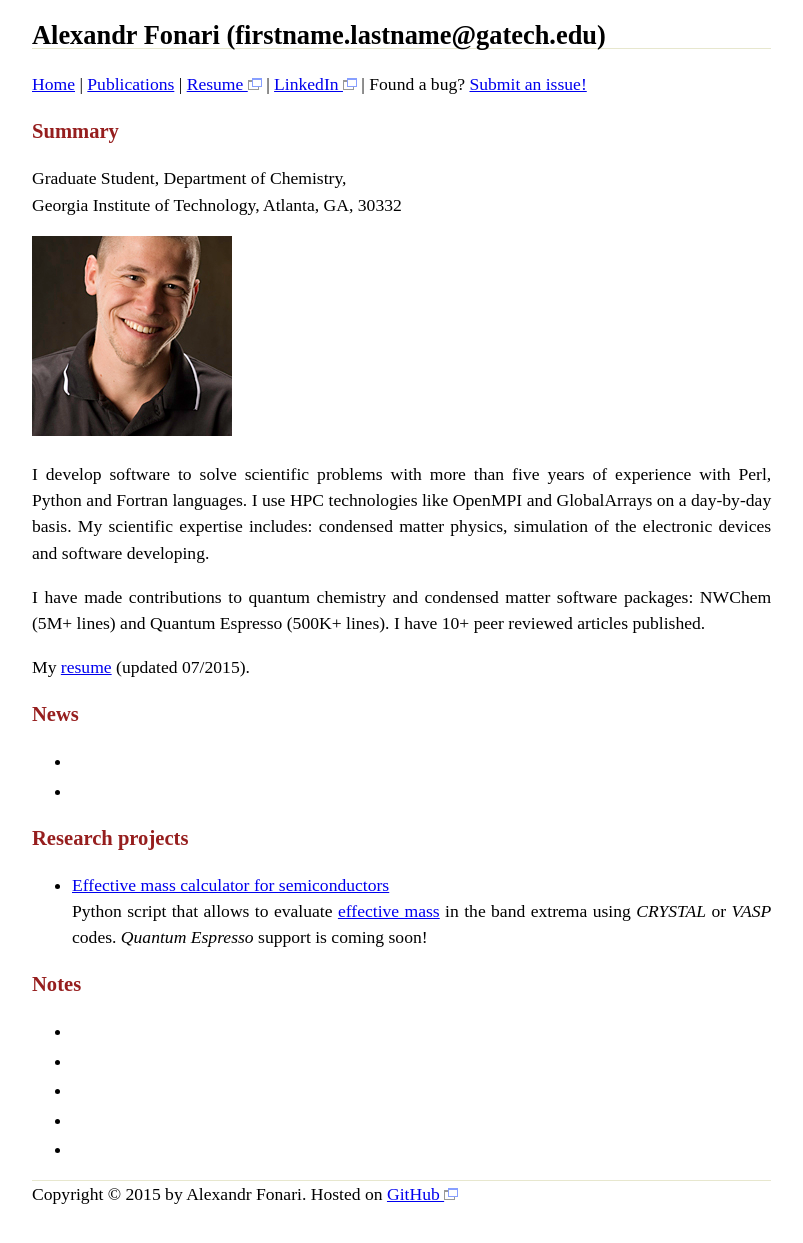
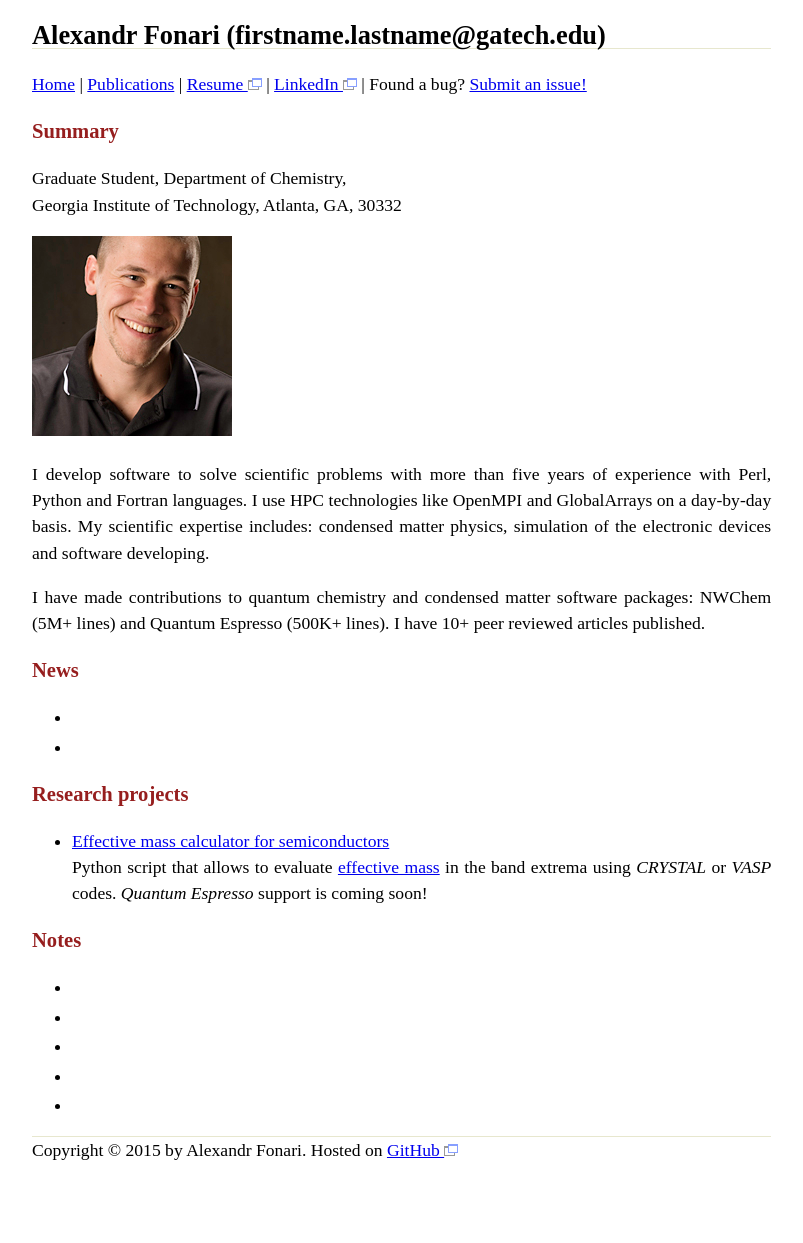
Before and after one commit to afonari/afonari.github.io, a Jekyll site: the page built from index.md, in a window 1280 px wide. Shown: the whole page, without its empty margins (56-859 px from the left). Built offline with Jekyll 4.4.1, drawn with Linux system fonts in a browser that asks for light colours; Markdown is read by kramdown in place of the engine named in the settings; after the commit the page ends 1199 px from its top, so only the background shows below that.

Commit message:
updated resume

```diff
--- a/index.md
+++ b/index.md
@@ -14,8 +14,6 @@ I develop software to solve scientific problems with more than five years of exp
 
 I have made contributions to quantum chemistry and condensed matter software packages: NWChem (5M+ lines) and Quantum Espresso (500K+ lines). I have 10+ peer reviewed articles published.
 
-My [resume](afonari_resume.pdf) (updated 07/2015).
-
 ### News
 
  - [2 Jul 2015]: Added list of publications (top menu &uarr;)
```
Also changed, not shown: 1 other file.
